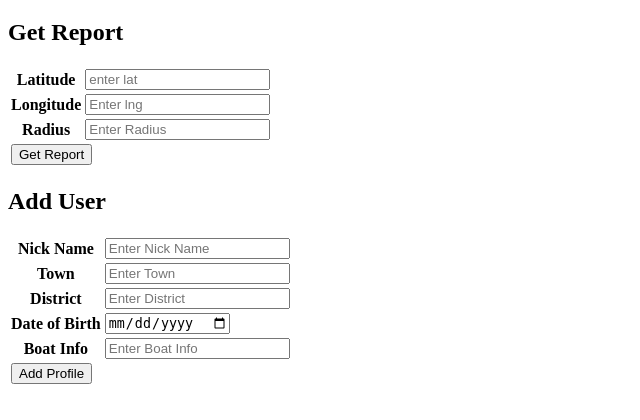
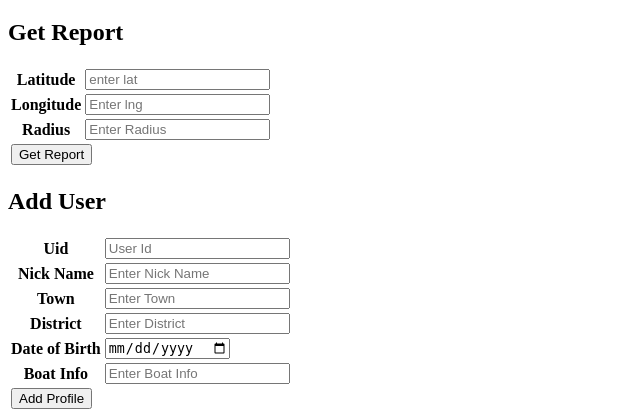
Before and after one commit to stoic1979/BoatServer, a Flask app: page /api_demo in a window 1280 px wide. Shown: the part 1026-1446 px from the top of the page, without its empty margins (0-640 px from the left). Before the commit the page ends 1410 px from the top, so only its background shows below. Run offline with Flask 2, Linux system fonts and the light colour scheme.

Commit message:
profile api fixes; ui etc

```diff
--- a/models.py
+++ b/models.py
@@ -71,7 +71,7 @@ class User(db.Model):
             'nickname': self.nickname,
            'town': self.town,
            'district': self.district,
-           'dob': self.dob,
+           #'dob': self.dob,
            'boatinfo': self.boatinfo
        }
 
--- a/server.py
+++ b/server.py
@@ -257,23 +257,34 @@ def add_profile():
     ret = {"err": 0, "msg": "Usesr profile is saved"}
 
     try:
-        Nickname = request.form['nickname']
-        Town = request.form['town']
-        District = request.form['district']
-        Dob = request.form['dob']
-        Boatinfo = request.form['boatinfo']
-        Profile = User(Nickname, Town, District, Dob, Boatinfo)
-        db.session.add(Profile)
-        db.session.commit()
-        user = User.query.filter_by(nickname=Nickname).first()
-        for user in User.query.all():
-            users.append(user.serialize)
-        ret["profile"] = user.nickname
+        uid = int(request.form['uid'])
+        nickname = request.form['nickname']
+        town = request.form['town']
+        district = request.form['district']
+        dob = request.form['dob']
+        boatinfo = request.form['boatinfo']
+        user = User.query.filter_by(id=uid).first()
+
+        if not user:
+            ret["err"] = 2
+            ret["msg"] = "User not found with given id=%d" % uid
+        else:
+            user.nickname = nickname
+            user.town = town
+            user.district = district
+            user.dob = dob
+            user.boatinfo = boatinfo
+
+            # save and update user
+            db.session.add(user)
+            db.session.commit()
+            ret["profile"] = user.serialize
     except Exception as exp:
         print "exp:", exp
         print(traceback.format_exc())
-    # user = User.query.filter_by(nickname=Nickname).first()
-    # ret["profile"] = user.nickname
+        ret["err"] = 1
+        ret["msg"] = "Got exception %s" % exp
+
     return json.dumps(ret)
 
 
--- a/templates/api_demo.html
+++ b/templates/api_demo.html
@@ -242,6 +242,10 @@
         <form method="post" action="/add_profile">
             <table>
                 <tr>
+                    <th>Uid</th>
+                    <td><input type="text" name="uid" placeholder="User Id"></td>
+                </tr>
+                <tr>
                     <th>Nick Name</th>
                     <td><input type="text" name="nickname" placeholder="Enter Nick Name"></td>
                 </tr>
```
